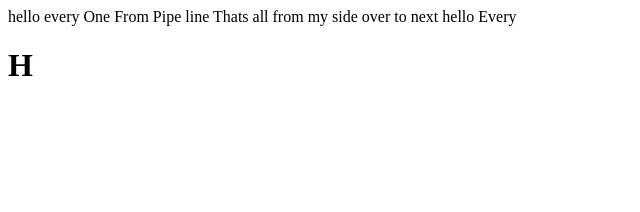
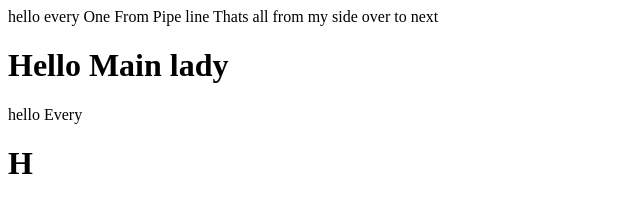
Before and after one commit to sarmadkamal464/pipe-line, a plain HTML site: page index.html in a window 1280 px wide. Shown: the whole page, without its empty margins (0-640 px from the left). Drawn offline with Linux system fonts and the light colour scheme.

Commit message:
Git Control versioon

```diff
--- a/index.html
+++ b/index.html
@@ -10,7 +10,7 @@
 <body>
     hello every One From Pipe line Thats all from my side over to next
 
-
+    <h1>Hello Main lady</h1>
     hello Every <h1>H</h1>
 </body>
 
```
